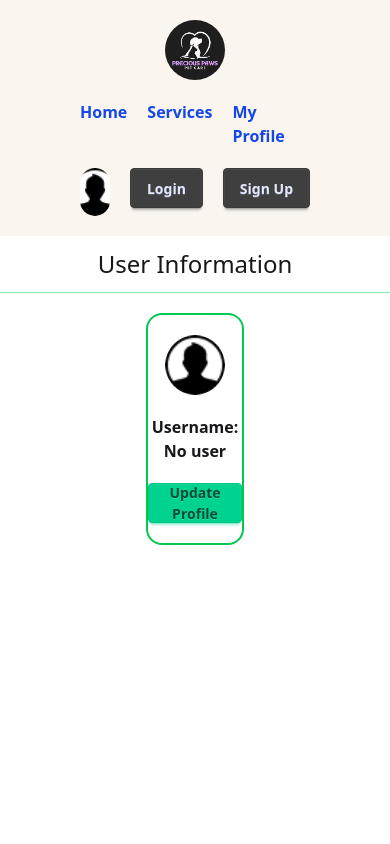
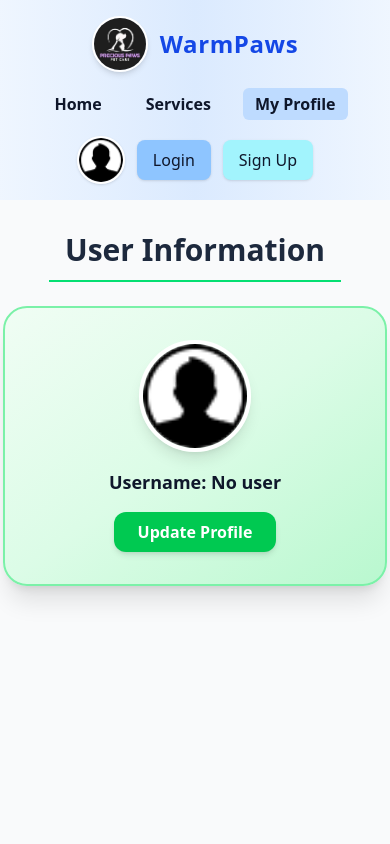
Before and after one commit to ReshByte/Assignment-nine, a React (Vite) app: page /profile in a window 390 px wide. Shown: the top 844 px of the page. Built offline with nearby package versions, Linux system fonts and the light colour scheme; no server answers.

Commit message:
Responsive Done

```diff
--- a/src/components/Profile/Profile.jsx
+++ b/src/components/Profile/Profile.jsx
@@ -7,15 +7,34 @@ const Profile = () => {
 
     const{user} =use(AuthContext);
     return (
-        <div className='space-y-5'>
-           <h1 className='text-center text-2xl border-b-1 border-green-300 py-3'>User Information</h1>
-          <div className='border-2 border-green-500  text-center space-y-5 py-5 w-3/12 mx-auto rounded-2xl'>
+      <div className="space-y-6 py-8 bg-gray-50 dark:bg-slate-900 min-h-screen">
 
-           <img className='w-15 h-15 rounded-full mx-auto ' src={`${user? user.photoURL : userIcon }`} alt="" />
-           <p className='font-semibold '>Username: {`${user? user.displayName : "No user" }`} </p>
-           <Link to="/update" className='btn btn-success '>Update Profile</Link>
-          </div>
-        </div>
+  <h1 className="text-center text-3xl font-bold text-slate-800 dark:text-white border-b-2 border-green-400 w-3/4 mx-auto pb-3">
+    User Information
+  </h1>
+
+  <div className="bg-gradient-to-br from-green-50 via-green-100 to-green-200 dark:from-slate-800 dark:via-slate-700 dark:to-slate-900
+                  border-2 border-green-300 dark:border-green-600 rounded-3xl shadow-xl p-8 w-96 mx-auto flex flex-col items-center space-y-4">
+
+    <img
+      className="w-28 h-28 rounded-full border-4 border-white shadow-lg"
+      src={user ? user.photoURL : userIcon}
+      alt={user?.displayName || "User"}
+    />
+
+    <p className="text-lg font-semibold text-slate-900 dark:text-white">
+      Username: {user ? user.displayName : "No user"}
+    </p>
+
+    <Link
+      to="/update"
+      className="bg-green-500 hover:bg-green-600 text-white font-semibold py-2 px-6 rounded-xl shadow-md transition-all duration-300"
+    >
+      Update Profile
+    </Link>
+  </div>
+</div>
+
     );
 };
 
--- /dev/null
+++ b/src/components/Service/ServiceCard.jsx
@@ -0,0 +1,70 @@
+import React from 'react';
+
+const ServiceCard = ({single}) => {
+    return (
+ <div class="max-w-sm sm:max-w-md md:max-w-lg w-full mx-auto bg-gradient-to-br from-white to-blue-50 dark:from-slate-800 dark:to-slate-900 rounded-2xl shadow-lg overflow-hidden flex flex-col justify-between transform hover:scale-[1.01] transition-transform duration-300">
+
+
+  <div class="relative">
+    <img
+      src={single.image}
+      alt="Heated Pet Bed Rental"
+      class="w-full h-60 object-cover block"
+      loading="lazy"
+    />
+
+    <div class="absolute top-4 left-4 bg-white/90 dark:bg-slate-800/80 px-3 py-1 rounded-full backdrop-blur-md shadow-md text-sm font-semibold">
+      <span class="text-gray-800 dark:text-gray-100">{single.providerName}</span>
+    </div>
+
+    <div class="absolute top-4 right-4 bg-gradient-to-r from-pink-500 to-amber-400 text-white px-3 py-1 rounded-full font-bold text-sm shadow-xl">
+      {single.price}
+    </div>
+  </div>
+
+
+  <div class="flex flex-col justify-between flex-grow p-5 md:p-6">
+    <div>
+      <h3 class="text-lg sm:text-xl md:text-2xl font-extrabold text-slate-900 dark:text-white leading-tight">
+        {single.serviceName}
+      </h3>
+
+      <dl class="mt-4 grid grid-cols-2 gap-2 text-sm sm:text-sm">
+        <div>
+          <dt class="text-xs text-slate-500 dark:text-slate-400">Provider</dt>
+          <dd class="font-medium text-slate-800 dark:text-slate-100">
+            {single.providerName}
+          </dd>
+        </div>
+        <div>
+          <dt class="text-xs text-slate-500 dark:text-slate-400">Contact</dt>
+          <dd class="font-medium text-sky-700 dark:text-sky-300">
+            <a href={`mailto:${single.providerEmail}`}>{single.providerEmail}</a>
+          </dd>
+        </div>
+      </dl>
+    </div>
+
+
+    <div class="mt-5 flex items-center gap-3">
+      <button
+        class="flex-1 inline-flex justify-center items-center gap-2 px-4 py-2 rounded-lg font-semibold shadow-md hover:shadow-xl transition-shadow duration-200 bg-gradient-to-r from-sky-600 to-indigo-600 text-white focus:outline-none focus:ring-4 focus:ring-sky-300 dark:focus:ring-sky-700"
+      >
+        Book now
+      </button>
+
+      <button
+        aria-label="Add to wishlist"
+        class="inline-flex items-center justify-center p-2 rounded-lg border border-slate-200 dark:border-slate-700 bg-white dark:bg-slate-800 shadow-sm hover:scale-105 transition-transform duration-150"
+        title="Save"
+      >
+        ♥
+      </button>
+    </div>
+  </div>
+</div>
+
+    );
+};
+
+export default ServiceCard;
--- /dev/null
+++ b/src/components/Service/ServiceComponent.jsx
@@ -0,0 +1,60 @@
+import React from 'react';
+import { useLoaderData } from 'react-router';
+import ServiceCard from './ServiceCard';
+import { toast } from 'react-toastify';
+
+const ServiceComponent = () => {
+
+    const data = useLoaderData();
+
+
+       const handleServices = (e) =>{
+          e.preventDefault();
+          const name = e.target.name.value;
+          const email = e.target.email.value;
+
+          e.target.reset();
+        }
+
+       const handleBookNow = () =>{
+        toast.success('Submitted Successfully!')
+
+       }
+
+    return (
+        <div >
+           <div className='grid grid-cols-1 md:grid-cols-2 lg:grid-cols-3 gap-10 w-11/12 mx-auto py-30'>
+             {data.map(single => <ServiceCard single={single}></ServiceCard>)}
+           </div>
+
+
+
+      <div className='py-10 pt-0'>
+          <form onSubmit={handleServices} className="hero flex justify-center ">
+
+  <div className="hero-content flex-col lg:flex-row-reverse">
+    <div  className="text-center lg:text-left">
+
+
+    </div>
+    <div className="card bg-base-100 w-full max-w-sm shrink-0 shadow-2xl">
+      <div className="card-body">
+        <fieldset className="fieldset">
+          <label className="label">Name</label>
+          <input type="text" name="name" className="input" placeholder="Type Your Name" required/>
+          <label className="label">Email</label>
+          <input type="email" name="email" className="input" placeholder="Type Your Email" required/>
+
+          <button type='submit' onClick={handleBookNow} className="btn btn-neutral mt-4">Book Now</button>
+        </fieldset>
+      </div>
+    </div>
+  </div>
+
+       </form>
+      </div>
+        </div>
+    );
+};
+
+export default ServiceComponent;
--- a/src/components/card/Card.jsx
+++ b/src/components/card/Card.jsx
@@ -2,39 +2,47 @@ import React from 'react';
 import { Link } from 'react-router';
 
 const Card = ({category}) => {
-    console.log(category);
+
 
 
     return (
-        <div className="bg-gray border-0 bg-indigo-100 border-400-white rounded-lg shadow-lg overflow-hidden hover:shadow-2xl transition-shadow duration-300 max-w-sm">
-
+<div className="flex flex-col bg-gradient-to-br from-slate-50 via-slate-100 to-slate-200 rounded-2xl shadow-lg overflow-hidden hover:shadow-2xl transform hover:scale-[1.02] transition-all duration-300 max-w-sm w-full mx-auto">
+  {/* IMAGE */}
   <img
     src={category.image}
     alt={category.serviceName}
-        className="w-full h-48 object-cover"
+    className="w-full h-48 sm:h-56 md:h-64 object-cover"
   />
 
-      <div className="p-4">
+  {/* CONTENT */}
+  <div className="flex flex-col flex-grow p-4">
+    <h2 className="text-xl font-bold mb-2 text-slate-900">{category.serviceName}</h2>
 
-        <h2 className="text-xl font-semibold mb-2">{category.serviceName}</h2>
-
+    {/* Rating */}
     <div className="flex items-center mb-2">
-          <span className="text-white-400 mr-2">
+      <span className="text-yellow-400 mr-2">
         {'★'.repeat(Math.floor(category.rating))}
         {'☆'.repeat(5 - Math.floor(category.rating))}
       </span>
-          <span className="text-white-600 text-sm">{category.rating.toFixed(1)}</span>
+      <span className="text-slate-700 text-sm">{category.rating.toFixed(1)}</span>
     </div>
 
+    {/* Price */}
+    <p className="text-slate-800 font-semibold mb-4 text-lg">Price: ${category.price}</p>
 
-        <p className="text-gray-800 font-medium mb-4">Price: ${category.price}</p>
-
-
-        <Link to={`/services/${category.serviceId}`} className="w-full btn btn-primary text-white py-2 px-2 rounded hover:bg-blue-600 transition-colors">
+    {/* Button */}
+    <Link
+      to={`/services/${category.serviceId}`}
+      className="mt-auto w-full inline-flex justify-center items-center bg-gradient-to-r from-emerald-400 via-teal-500 to-cyan-500 text-white py-2 px-4 rounded-xl font-semibold shadow-lg hover:shadow-2xl hover:scale-105 transition-all duration-300"
+    >
       View Details
     </Link>
   </div>
 </div>
+
+
+
+
     );
 };
 
--- a/src/components/header/Header.jsx
+++ b/src/components/header/Header.jsx
@@ -24,47 +24,99 @@ const Header = () => {
   }
 
     return (
-        <div className="bg-[#faf5ee] flex justify-between items-center mx-auto py-5 px-20 max-sm:flex-col max-sm:space-y-5">
-       <div>
-          <img className='rounded-full w-15 h-15' src={pawsIcon} alt="" />
-       </div >
+ <div className="bg-gradient-to-r from-blue-50 via-blue-100 to-blue-50 text-slate-900 shadow-md">
+  <div className="container mx-auto flex justify-between items-center py-4 px-6 max-sm:flex-col max-sm:space-y-4">
 
-
-      <div className="nav flex gap-5 font-semibold text-blue-700">
-        <NavLink to="/">Home</NavLink>
-        <NavLink to="/services">Services</NavLink>
-        <NavLink to="/profile">My Profile</NavLink>
+    {/* Logo */}
+    <div className="flex items-center gap-3">
+      <img src={pawsIcon} alt="Logo" className="w-14 h-14 rounded-full border-2 border-white shadow-md" />
+      <span className="text-2xl font-bold tracking-wide text-blue-700">WarmPaws</span>
     </div>
 
-      <div className="login-btn flex gap-5">
+    {/* Navigation Links */}
+    <div className="nav flex gap-5 font-semibold max-sm:flex-wrap max-sm:justify-center">
+      <NavLink
+        to="/"
+        className={({ isActive }) =>
+          isActive
+            ? "bg-blue-200 px-3 py-1 rounded-md transition-colors"
+            : "hover:bg-blue-100 px-3 py-1 rounded-md transition-colors"
+        }
+      >
+        Home
+      </NavLink>
 
+      <NavLink
+        to="/services"
+        className={({ isActive }) =>
+          isActive
+            ? "bg-blue-200 px-3 py-1 rounded-md transition-colors"
+            : "hover:bg-blue-100 px-3 py-1 rounded-md transition-colors"
+        }
+      >
+        Services
+      </NavLink>
+
+      <NavLink
+        to="/profile"
+        className={({ isActive }) =>
+          isActive
+            ? "bg-blue-200 px-3 py-1 rounded-md transition-colors"
+            : "hover:bg-blue-100 px-3 py-1 rounded-md transition-colors"
+        }
+      >
+        My Profile
+      </NavLink>
+    </div>
+
+    {/* User & Auth Buttons */}
+    <div className="login-btn flex gap-3 items-center max-sm:flex-wrap max-sm:justify-center">
+
+      {/* User Avatar with Tooltip */}
       <div className="relative group w-12 h-12">
-
         <img
-    className="w-12 h-12 rounded-full object-cover cursor-pointer"
           src={user ? user.photoURL : userIcon}
           alt={user?.displayName || "User"}
+          className="w-12 h-12 rounded-full object-cover border-2 border-white shadow-sm cursor-pointer"
         />
-
-
         <span className="absolute bottom-full left-1/2 transform -translate-x-1/2 mb-1
-                   bg-black text-white text-xs font-medium px-2 py-1 rounded opacity-0
+                         bg-blue-300 text-slate-900 text-xs font-medium px-2 py-1 rounded opacity-0
                          group-hover:opacity-100 transition-opacity duration-300 whitespace-nowrap">
           {user?.displayName || "No Name"}
         </span>
       </div>
 
-
-
-         {
-          user ? <button onClick={handleLogOut} className='btn btn-primary'>Logout</button> :  <Link to="/login" className='btn btn-primary '>Login</Link>
-          }
-            <Link to="/register" className='btn btn-primary'>Sign Up</Link>
+      {/* Auth Buttons */}
+      {user ? (
+        <button
+          onClick={handleLogOut}
+          className="bg-blue-300 hover:bg-blue-400 text-slate-900 px-4 py-2 rounded-lg transition-colors duration-300 shadow-sm"
+        >
+          Logout
+        </button>
+      ) : (
+        <>
+          <Link
+            to="/login"
+            className="bg-blue-300 hover:bg-blue-400 text-slate-900 px-4 py-2 rounded-lg transition-colors duration-300 shadow-sm"
+          >
+            Login
+          </Link>
+          <Link
+            to="/register"
+            className="bg-cyan-200 hover:bg-cyan-300 text-slate-900 px-4 py-2 rounded-lg transition-colors duration-300 shadow-sm"
+          >
+            Sign Up
+          </Link>
+        </>
+      )}
+    </div>
+  </div>
 </div>
 
 
 
-    </div>
+
 
 
 
--- a/src/components/imageSlider/ImgSlider.jsx
+++ b/src/components/imageSlider/ImgSlider.jsx
@@ -21,15 +21,15 @@ const ImgSlider = () => {
     }}
     breakpoints={{
       640: {
-        slidesPerView: 1, // small devices (sm)
+        slidesPerView: 1,
         spaceBetween: 20,
       },
       768: {
-        slidesPerView: 1, // medium devices (md)
+        slidesPerView: 1,
         spaceBetween: 25,
       },
       1024: {
-        slidesPerView: 2, // large devices (lg)
+        slidesPerView: 2,
         spaceBetween: 30,
       },
     }}
@@ -38,7 +38,7 @@ const ImgSlider = () => {
       <img
         src="https://i.ibb.co/RT4n2k4q/puppy-care-wellness-guide-questions-featured.jpg"
         alt=""
-        className="w-full"
+        className="w-full h-[480px]"
       />
     </SwiperSlide>
     <SwiperSlide>
@@ -59,14 +59,14 @@ const ImgSlider = () => {
       <img
         src="https://i.ibb.co/DgHY1YRB/pexels-freestockpro-1174081.jpg"
         alt=""
-        className="w-full h-full object-cover"
+        className="w-full h-[480px] object-cover"
       />
     </SwiperSlide>
     <SwiperSlide>
       <img
         src="https://i.ibb.co/RT4n2k4q/puppy-care-wellness-guide-questions-featured.jpg"
         alt=""
-        className="w-full"
+        className="w-full h-[480px]"
       />
     </SwiperSlide>
     <SwiperSlide>
@@ -87,14 +87,14 @@ const ImgSlider = () => {
       <img
         src="https://i.ibb.co/DgHY1YRB/pexels-freestockpro-1174081.jpg"
         alt=""
-        className="w-full h-full object-cover"
+        className="w-full h-[480px] object-cover"
       />
     </SwiperSlide>
     <SwiperSlide>
       <img
         src="https://i.ibb.co/RT4n2k4q/puppy-care-wellness-guide-questions-featured.jpg"
         alt=""
-        className="w-full"
+        className="w-full h-[480px]"
       />
     </SwiperSlide>
     <SwiperSlide>
@@ -115,7 +115,7 @@ const ImgSlider = () => {
       <img
         src="https://i.ibb.co/DgHY1YRB/pexels-freestockpro-1174081.jpg"
         alt=""
-        className="w-full h-full object-cover"
+        className="w-full h-[480px] object-cover"
       />
     </SwiperSlide>
 
--- a/src/components/router/Router.jsx
+++ b/src/components/router/Router.jsx
@@ -9,6 +9,7 @@ import Profile from "../Profile/Profile";
 import PrivateRoute from "../provider/PrivateRoute";
 import UpdateProfile from "../updateProfile/UpdateProfile";
 import Loading from "../loading/Loading";
+import ServiceComponent from "../Service/ServiceComponent";
 
 
 
@@ -38,9 +39,9 @@ const router = createBrowserRouter([
        },
         {
        path: "/services",
-       element: <PrivateRoute><Services></Services></PrivateRoute>,
-       loader: () => fetch("/service.json").then(res => res.json()),
-     },
+       element: <PrivateRoute><ServiceComponent></ServiceComponent></PrivateRoute>,
+       loader: () => fetch("/service.json"),
+       },
        {
         path:"/services/:id",
         element:<PrivateRoute><Services></Services></PrivateRoute>,
--- a/src/components/services/Services.jsx
+++ b/src/components/services/Services.jsx
@@ -16,18 +16,7 @@ const Services = () => {
   setDetails(filteredData);
   },[data,id])
 
-    const handleServices = (e) =>{
-      e.preventDefault();
-      const name = e.target.name.value;
-      const email = e.target.email.value;
 
-      e.target.reset();
-    }
-
-   const handleBookNow = () =>{
-    toast.success('Submitted Successfully!')
-
-   }
 
 
     return (
@@ -98,31 +87,7 @@ const Services = () => {
 
 
 
-         <form onSubmit={handleServices} className="hero  flex justify-center items-center ">
 
-
-
-
-  <div className="hero-content flex-col lg:flex-row-reverse">
-    <div  className="text-center lg:text-left">
-
-
-    </div>
-    <div className="card bg-base-100 w-full max-w-sm shrink-0 shadow-2xl">
-      <div className="card-body">
-        <fieldset className="fieldset">
-          <label className="label">Name</label>
-          <input type="text" name="name" className="input" placeholder="Type Your Name" required/>
-          <label className="label">Email</label>
-          <input type="email" name="email" className="input" placeholder="Type Your Email" required/>
-
-          <button type='submit' onClick={handleBookNow} className="btn btn-neutral mt-4">Book Now</button>
-        </fieldset>
-      </div>
-    </div>
-  </div>
-
-       </form>
 
  </div>
     );
```
Lines whose indentation alone changed are shown as unchanged.
